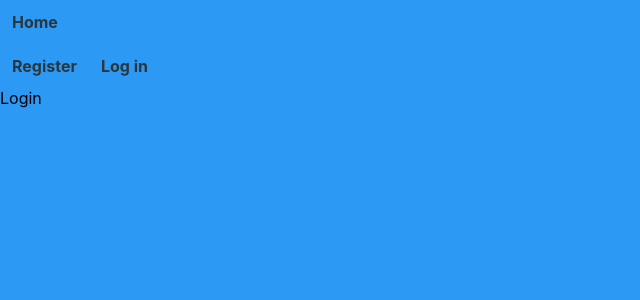
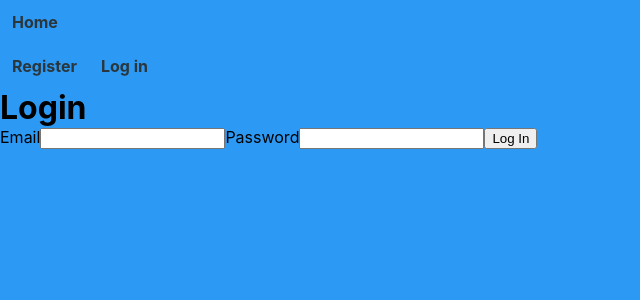
Before and after one commit to SvetlanaPopenko/goit-react-hw-08-phonebook, a React (Create React App) app: page /goit-react-hw-08-phonebook/login in a window 1280 px wide. Shown: the top 300 px of the page, without its empty margins (0-640 px from the left). Built offline with nearby package versions, Linux system fonts and the light colour scheme.

Commit message:
Update Login.jsx

```diff
--- a/src/pages/Login.jsx
+++ b/src/pages/Login.jsx
@@ -1,5 +1,10 @@
+import { LoginForm } from "components/LoginForm/LoginForm";
+
 const Login = () => {
-  return <div>Login</div>;
+    return <div>
+        <h1>Login</h1>
+    <LoginForm/>
+    </div>;
 };
 
 export default Login;
```
